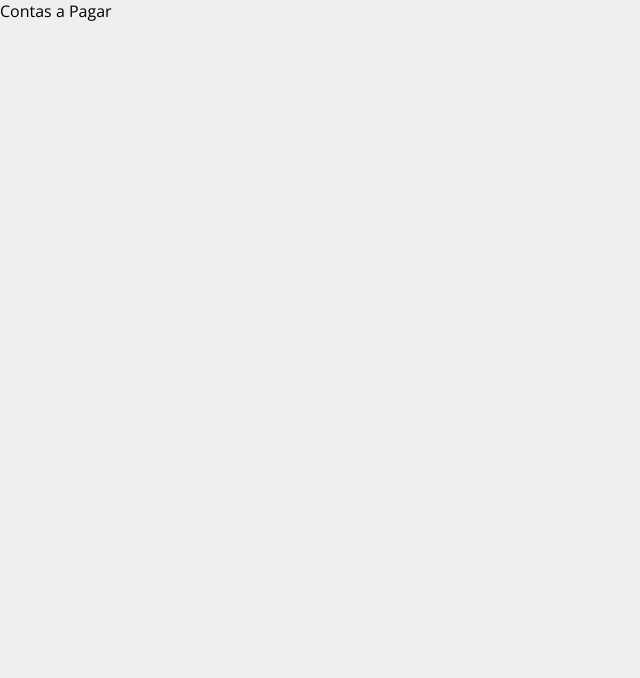
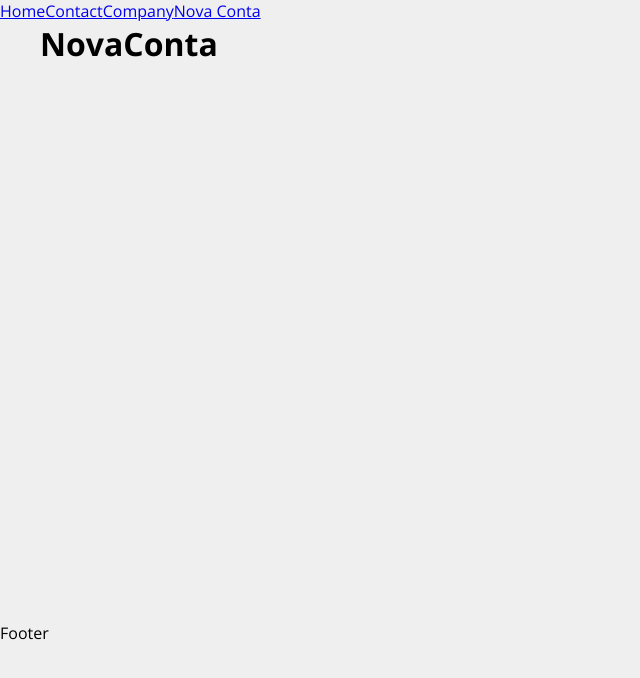
Before and after one commit to Pakato14/contas_pagar, a React (Create React App) app: page /novaconta in a window 1280 px wide. Shown: the top 678 px of the page, without its empty margins (0-640 px from the left). Built offline with nearby package versions, Linux system fonts and the light colour scheme.

Commit message:
estruturando o projeto

```diff
--- a/package.json
+++ b/package.json
@@ -8,6 +8,7 @@
     "@testing-library/user-event": "^13.5.0",
     "react": "^18.2.0",
     "react-dom": "^18.2.0",
+    "react-router-dom": "^6.22.3",
     "react-scripts": "5.0.1",
     "web-vitals": "^2.1.4"
   },
--- a/src/App.js
+++ b/src/App.js
@@ -1,10 +1,30 @@
+import { BrowserRouter as Router, Routes, Route, Link } from "react-router-dom";
+import Home from "./components/pages/Home";
+import Company from "./components/pages/Company";
+import Contact from "./components/pages/Contact";
+import NovaConta from "./components/pages/NovaConta";
+
+import Container from "./components/layout/Container";
 
 function App() {
   return (
-    <div className="App">
-      <p>Contas a Pagar</p>
-
-    </div>
+    <Router>
+      <div>
+        <Link to="/">Home</Link>
+        <Link to="/contact">Contact</Link>
+        <Link to="/company">Company</Link>
+        <Link to="/novaconta">Nova Conta</Link>
+      </div>
+      <Container customClass="min-height">
+        <Routes>
+          <Route exact path="/" element={<Home />}></Route>
+          <Route exact path="/company" element={<Company />}></Route>
+          <Route exact path="/contact" element={<Contact />}></Route>
+          <Route exact path="/novaconta" element={<NovaConta />}></Route>
+        </Routes>
+      </Container>
+      <p>Footer</p>
+    </Router>
   );
 }
 
--- /dev/null
+++ b/src/components/layout/Container.js
@@ -0,0 +1,12 @@
+import styles from './Container.module.css'
+
+function Container(props){
+    return(
+        <div className={`${styles.container} ${styles[props.customClass]}`}>
+            {props.children}
+        </div>
+
+    )
+}
+
+export default Container
--- /dev/null
+++ b/src/components/layout/Container.module.css
@@ -0,0 +1,21 @@
+.container {
+    width: 1200px;
+    display: flex;
+    justify-content: space-between;
+    margin: 0 auto;
+    flex-wrap: wrap;
+}
+
+.min-height {
+    min-height: 75%;
+    /* min-height: 75vh; */
+}
+
+.start {
+    justify-content: flex-start;
+}
+
+.column{
+    flex-direction: column;
+    justify-content: flex-start;
+}
--- /dev/null
+++ b/src/components/pages/Company.js
@@ -0,0 +1,5 @@
+function Company(){
+    return <h1>Company</h1>
+}
+
+export default Company
--- /dev/null
+++ b/src/components/pages/Contact.js
@@ -0,0 +1,5 @@
+function Contact(){
+    return <h1>Contact</h1>
+}
+
+export default Contact
--- /dev/null
+++ b/src/components/pages/Home.js
@@ -0,0 +1,5 @@
+function Home(){
+    return <h1>Home</h1>
+}
+
+export default Home
--- /dev/null
+++ b/src/components/pages/NovaConta.js
@@ -0,0 +1,5 @@
+function NovaConta(){
+    return <h1>NovaConta</h1>
+}
+
+export default NovaConta
```
Also changed, not shown: 1 other file (tests, documents, lock files or other folders).
